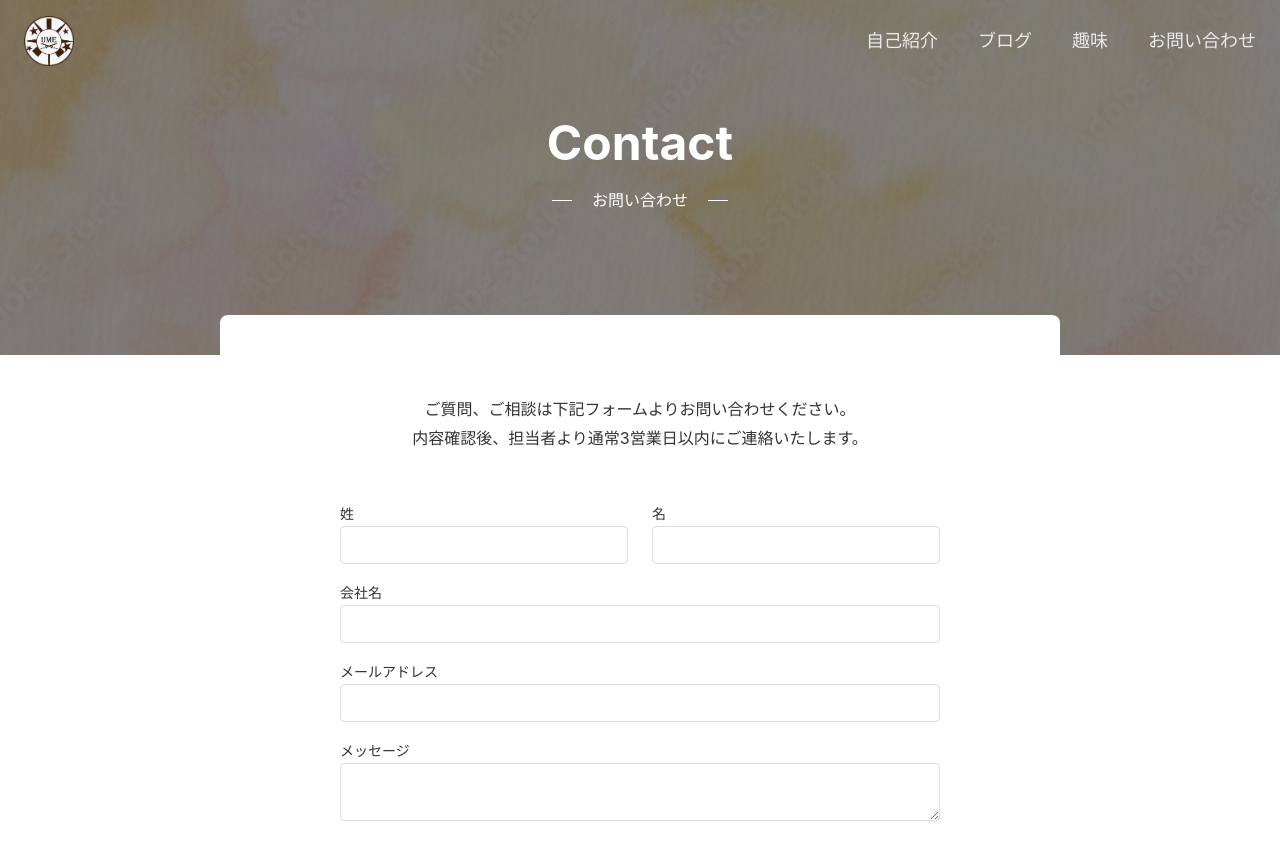
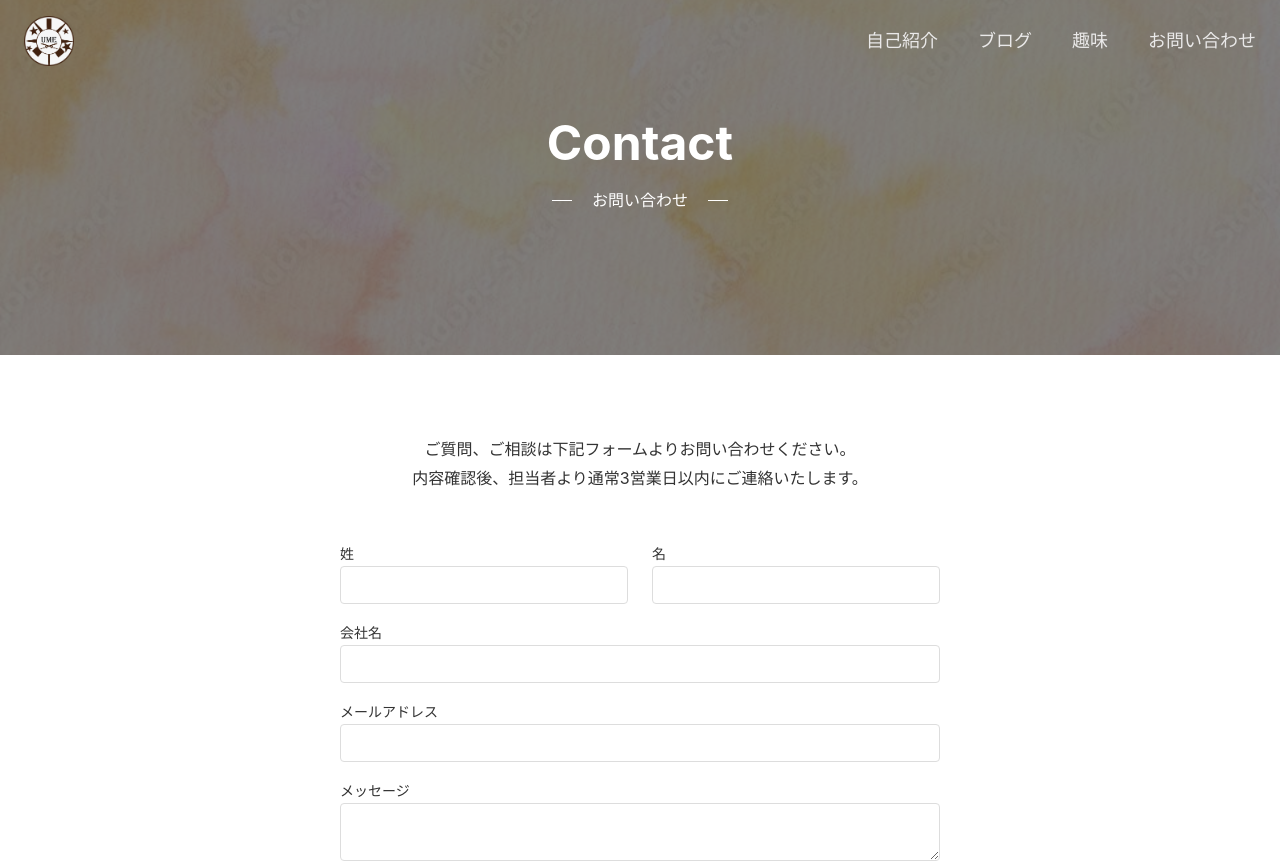
Before and after one commit to KTCume/react-next-portfolio, a Next.js app: page /contact in a window 1280 px wide. Shown: the top 862 px of the page. Built offline with nearby package versions, Linux system fonts and the light colour scheme.

Commit message:
Sheet編集

```diff
--- a/app/_components/Sheet/index.module.css
+++ b/app/_components/Sheet/index.module.css
@@ -1,8 +1,15 @@
-.container {
+/* .container {
     position: relative;
     background-color: #fff;
     width: 840px;
     margin: -40px auto 0;
     padding: 80px;
     border-radius: 8px;
+} */
+
+.container {
+    position: relative;
+    width: 90%;
+    margin: auto;
+    padding: 80px;
 }
```
